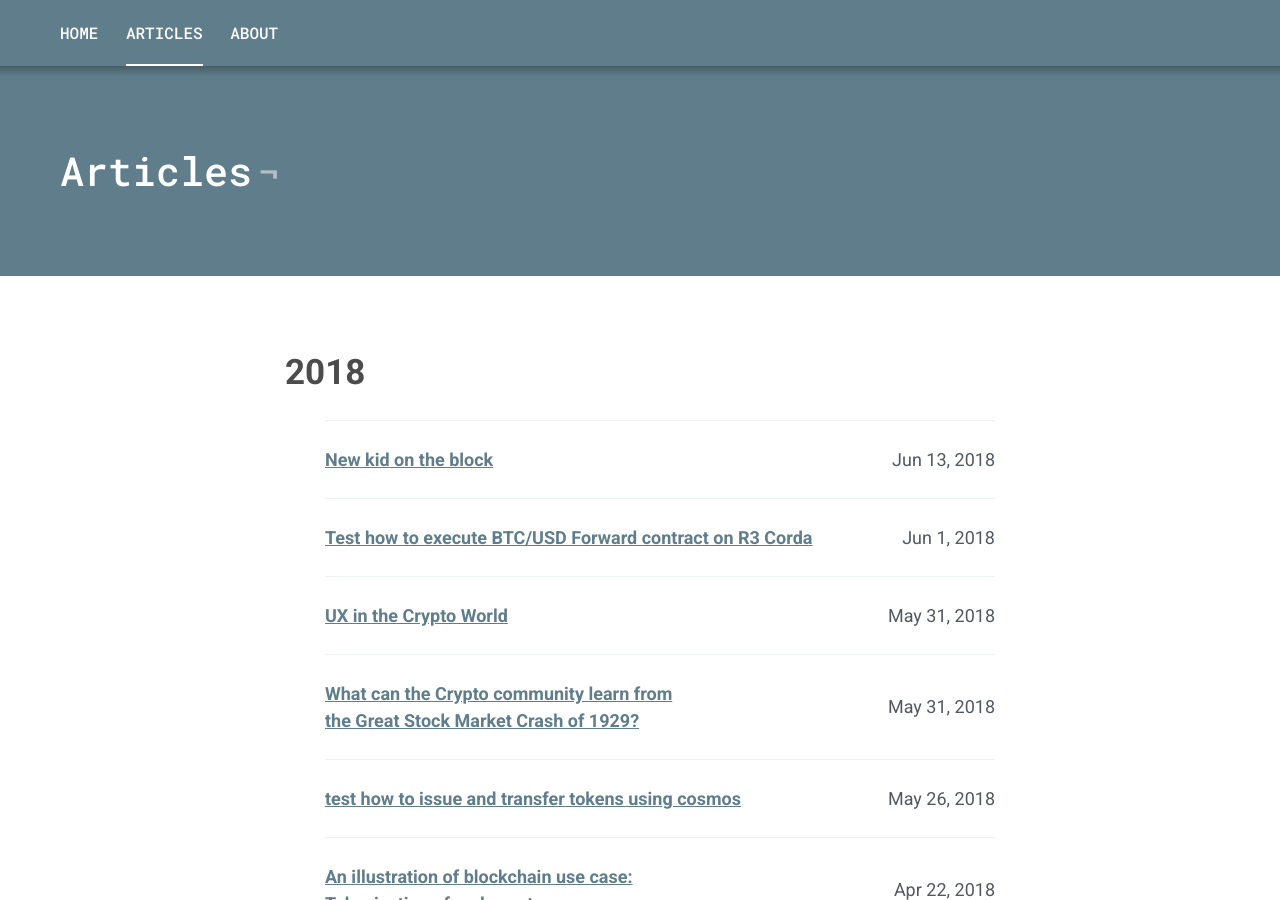
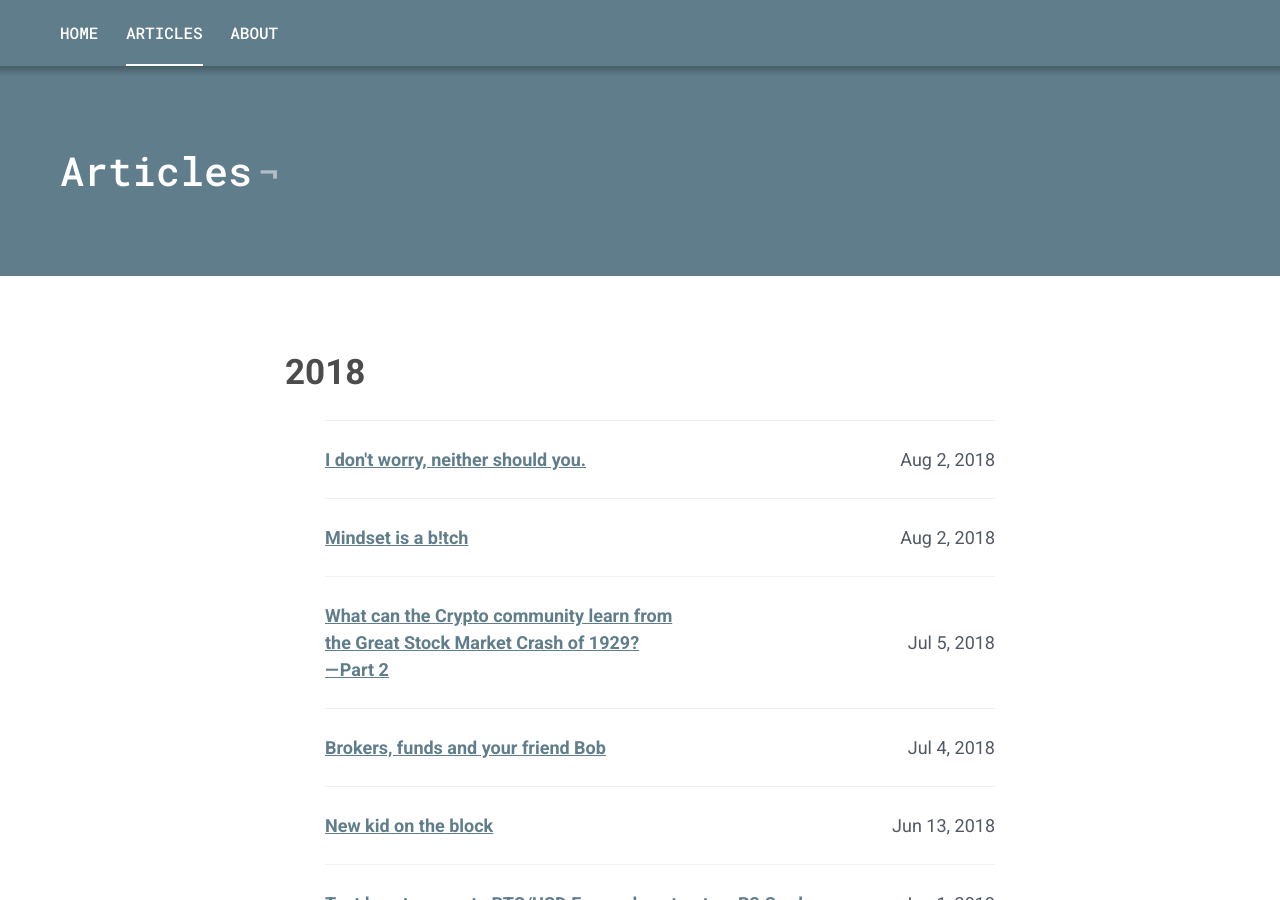
Before and after one commit to finfabrik/finfabrik.github.io, a Jekyll site: the page built from _pages/articles.html, in a window 1280 px wide and 900 px high. Built offline with Jekyll 4.4.1, drawn with Linux system fonts in a browser that asks for light colours; some of the changed text lies outside the part shown.

Commit message:
update posts

```diff
--- /dev/null
+++ b/_posts/2018-07-04-tanuj-01.md
@@ -0,0 +1,8 @@
+---
+layout: post
+title:  "Brokers, funds and your friend Bob"
+date:   2018-07-04
+categories:
+---
+
+[Original Post](https://hackernoon.com/brokers-funds-and-your-friend-bob-9ff4a17fd276)
--- /dev/null
+++ b/_posts/2018-07-05-nirav-01.md
@@ -0,0 +1,8 @@
+---
+layout: post
+title:  "What can the Crypto community learn from<br/>the Great Stock Market Crash of 1929?<br/> — Part 2"
+date:   2018-07-05
+categories:
+---
+
+[Hackernoon Original Post](https://hackernoon.com/what-can-the-crypto-community-learn-from-the-great-stock-market-crash-of-1929-part-2-9bf7b683a480)
```
Also changed, not shown: _posts/2018-05-31-nirav-01.md (+1 -1 lines), _posts/2018-07-10-alex-01.md (added, +8 -0 lines), _posts/2018-08-02-alex-01.md (added, +8 -0 lines), _posts/2018-08-07-seenmeng-01.md (added, +8 -0 lines).
